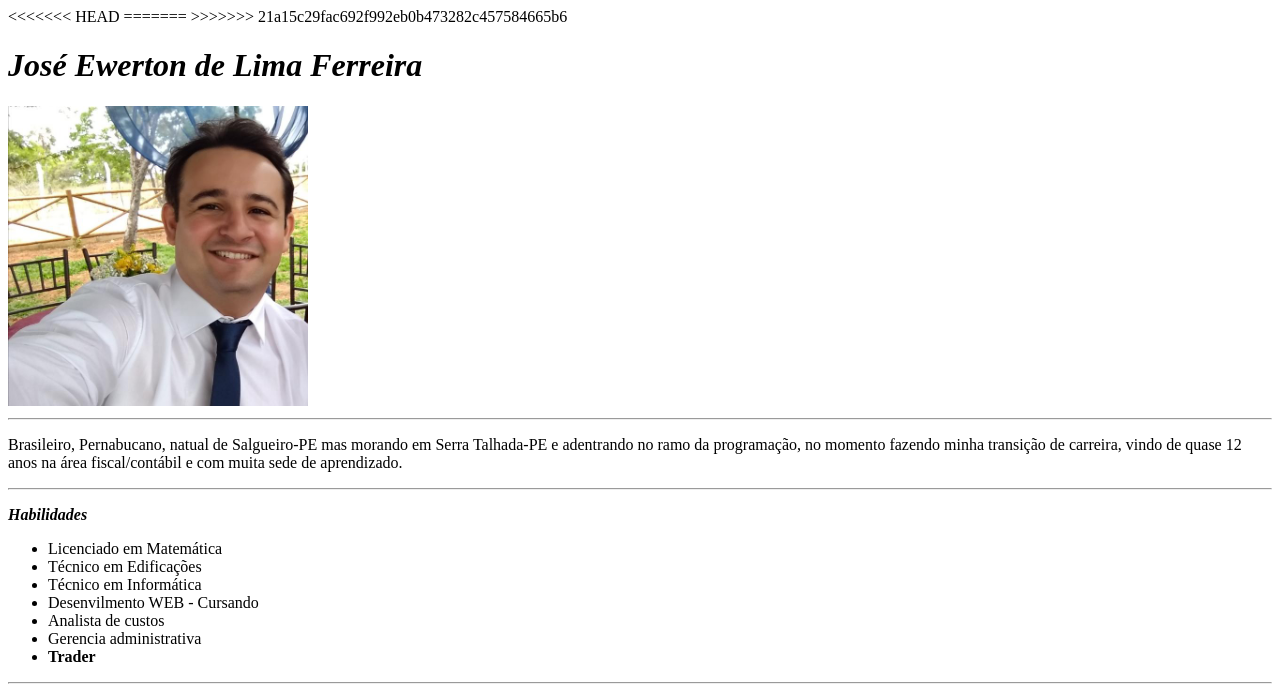
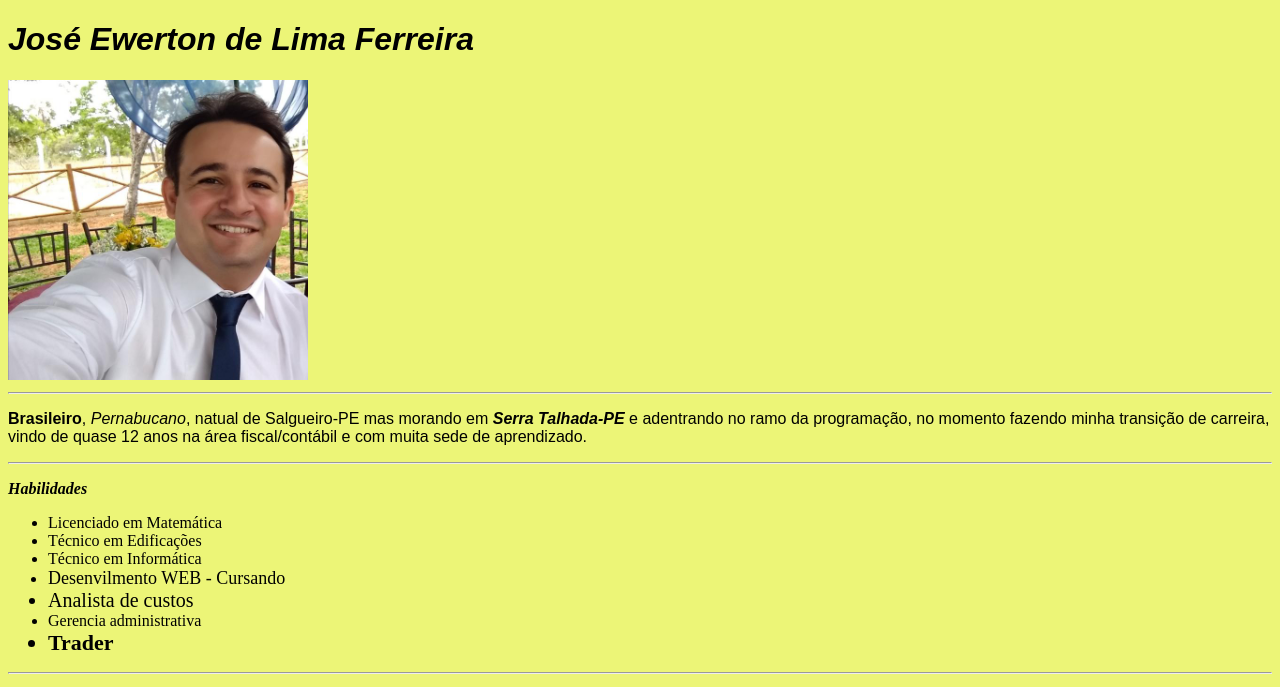
Before and after one commit to ewerton-ferreira/ewerton-ferreira.github.io, a plain HTML site: page index.html in a window 1280 px wide. Shown: the top 687 px of the page. Drawn offline with Linux system fonts and the light colour scheme.

Commit message:
adicionando background, estilos e tamanhos

```diff
--- a/index.html
+++ b/index.html
@@ -5,14 +5,30 @@
     <meta http-equiv="X-UA-Compatible" content="IE=edge">
     <meta name="viewport" content="width=device-width, initial-scale=1.0">
     <title>Ewerton Ferreira</title>
-<<<<<<< HEAD
+
     <style>
         body{
-            background-color: 95D7AE;
+            background-color: rgb(236, 245, 119);
+        }
+        h1{
+            font-style: italic;
+            font-weight: bold;
+            font-family: fantasy, sans-serif;
+        }
+        #descp {
+            font-family: Arial, Helvetica, sans-serif;
+        }
+        .list1 {
+            font-size: 22px;
+        }
+        .list2 {
+            font-size: 20px;
+        }
+        .list3 {
+            font-size: 18px;
         }
     </style>
-=======
->>>>>>> 21a15c29fac692f992eb0b473282c457584665b6
+
 </head>
 <body>
     <p id="sec1"></p>
@@ -20,7 +36,7 @@
     <img id="foto" src="/Eu.jpg" alt="Foto Ewerton" width="300px"></a>
     <hr>
     <!-- Seção 1 -->
-    <p>Brasileiro, Pernabucano, natual de Salgueiro-PE mas morando em Serra Talhada-PE e adentrando no ramo da programação, no momento fazendo minha transição de carreira, vindo de quase 12 anos na área fiscal/contábil e com muita sede de aprendizado. </p>
+    <p id="descp"><strong>Brasileiro</strong>, <em> Pernabucano</em>, natual de Salgueiro-PE mas morando em <strong><em>Serra Talhada-PE</em></strong> e adentrando no ramo da programação, no momento fazendo minha transição de carreira, vindo de quase 12 anos na área fiscal/contábil e com muita sede de aprendizado. </p>
     <hr>
     <!-- Seção 2 -->
     <p id="sec2"><em><strong>Habilidades</strong></em></p>
@@ -28,10 +44,10 @@
         <li>Licenciado em Matemática</li>
         <li>Técnico em Edificações</li>
         <li>Técnico em Informática</li>
-        <li>Desenvilmento WEB - Cursando</li>
-        <li>Analista de custos</li>
+        <li class="list3">Desenvilmento WEB - Cursando</li>
+        <li class="list2">Analista de custos</li>
         <li>Gerencia administrativa</li>
-        <li><strong>Trader</strong></li>
+        <li class="list1"><strong>Trader</strong></li>
     </ul>
     <hr>
     <!-- Seção 3 -->
```
